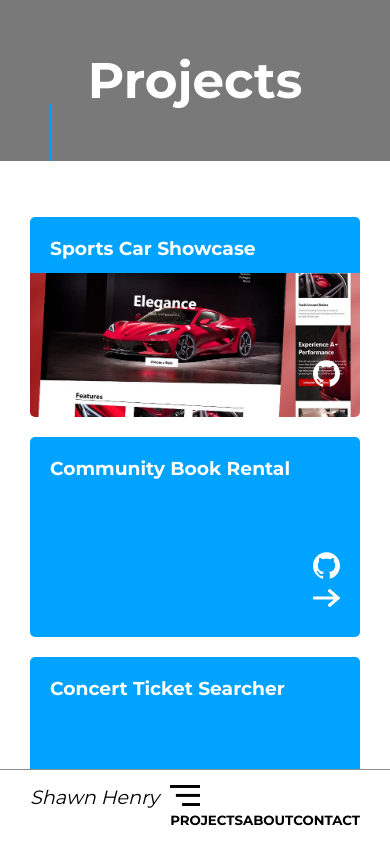
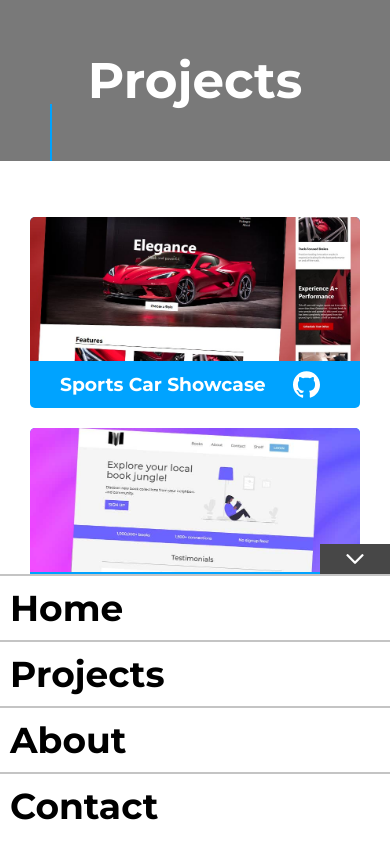
Before and after one commit to shenry45/Dev-Portfolio, a React (Create React App) app: page /projects2 in a window 390 px wide. Both pictures are taken after a click on the button 344 px from the left and 814 px from the top of the page. Shown: the top 844 px of the page. Built offline with nearby package versions, Linux system fonts and the light colour scheme.

Commit message:
finish projects page and project cards, finish mobile popup menu, start contact subpage

```diff
--- /dev/null
+++ b/src/components/ContactForm.js
@@ -0,0 +1,68 @@
+import React, { useState } from 'react';
+import emailjs from 'emailjs-com';
+
+const ContactForm = () => {
+    const [name, setName] = useState('');
+    const [email, setEmail] = useState('');
+    const [message, setMessage] = useState('');
+    const [success, setSuccess] = useState(false);
+
+    return (
+        <div className="container">
+            <div>
+                <p>Fill out this contact form to get in contact with me.</p>
+                <form>
+                    <label htmlFor="name">Name</label>
+                    <input
+                        type="text"
+                        id="name"
+                        name="name"
+                        onChange={e => setName(e.target.value)}
+                    />
+                    <label htmlFor="email">Email</label>
+                    <input
+                        type="email"
+                        id="email"
+                        name="email"
+                        onChange={e => setEmail(e.target.value)}
+                    />
+                    <label htmlFor="message">Message</label>
+                    <textarea
+                        id="message"
+                        name="message"
+                        rows="8"
+                        onChange={e => setMessage(e.target.value)}
+                    />
+                    <button
+                        onClick={async e => {
+                            e.preventDefault();
+
+                            if (!name || !email || !message) {
+                                alert('please fill out all fields.')
+                                return
+                            }
+
+                            await emailjs
+                                .send(process.env.REACT_APP_MAIL_SERVICE, process.env.REACT_APP_MAIL_TEMPLATE, {from_name: name, reply_to: email, message_html: message}, process.env.REACT_APP_MAIL_USER)
+                                .then(function(response) {
+                                    setSuccess(true);
+                                }, function(error) {
+                                    setSuccess(false)
+                                });
+                        }}
+                    >Send Message</button>
+                </form>
+                {
+                    success ? <div className="success">Message sent successfully!</div> : ''
+                }
+            </div>
+            <div className="details">
+                <p><strong>Phone:</strong> (928) 362-9379</p>
+                <p><strong>Email:</strong> shawn45henry@gmail.com</p>
+                <p><strong>Location:</strong> Lake Havasu City, AZ</p>
+            </div>
+        </div>
+    )
+}
+
+export default ContactForm;
--- a/src/components/NavBar.js
+++ b/src/components/NavBar.js
@@ -2,6 +2,7 @@ import React, { useState } from 'react';
 import { Link } from 'react-router-dom';
 
 import MenuIcon from '../assets/menu-icon.svg';
+import MenuCloseIcon from '../assets/arrow-down.svg';
 
 const NavBar = () => {
     const [menu, toggleMenu] = useState(false);
@@ -25,14 +26,18 @@ const NavBar = () => {
                 </button>
                 { menu ?
                         <div className="modal-menu">
-                            <Link to="/projects" onClick={() => toggleMenu(!menu)}>
-                                <button>PROJECTS</button>
+                            <img src={MenuCloseIcon} onClick={() => toggleMenu(!menu)} alt="Close menu" />
+                            <Link to="/" onClick={() => toggleMenu(!menu)}>
+                                <button>Home</button>
+                            </Link>
+                            <Link to="/projects2" onClick={() => toggleMenu(!menu)}>
+                                <button>Projects</button>
                             </Link>
                             <Link to="/about" onClick={() => toggleMenu(!menu)}>
-                                <button>ABOUT</button>
+                                <button>About</button>
                             </Link>
-                            <Link to="/contact" onClick={() => toggleMenu(!menu)}>
-                                <button>CONTACT</button>
+                            <Link to="/contact2" onClick={() => toggleMenu(!menu)}>
+                                <button>Contact</button>
                             </Link>
                         </div>
                     :
--- a/src/components/PortfolioCard.js
+++ b/src/components/PortfolioCard.js
@@ -5,9 +5,11 @@ import ArrowRight from '../assets/arrow-right-thin.svg';
 
 const PortfolioCard = (props) => {
     return (
-        <div className="card-cont" id={props.imageID}>
+        <div className="card-cont" >
+            <img src={props.image} className="featured" alt="portfolio display" />
+            <div>
                 <h3>{props.title}</h3>
-            <div>
+                <div className="icons">
                     {
                         props.github ? (
                             <a href={props.github}>
@@ -24,6 +26,7 @@ const PortfolioCard = (props) => {
                     }
                 </div>
             </div>
+        </div>
     )
 }
 
--- a/src/components/Story.js
+++ b/src/components/Story.js
@@ -3,7 +3,7 @@ import React from 'react';
 const Story = () => {
     return (
         <section className="story">
-            <iframe src="https://www.youtube.com/embed/LDU_Txk06tM" title="My Personal Story Video" allow="accelerometer; autoplay; clipboard-write; encrypted-media; gyroscope" allowfullscreen></iframe>
+            <iframe src="https://www.youtube.com/embed/LDU_Txk06tM" title="My Personal Story Video" allow="accelerometer; autoplay; clipboard-write; encrypted-media; gyroscope" allowFullScreen></iframe>
             <div>
                 <h2>My Story</h2>
                 <p className="accent"></p>
--- /dev/null
+++ b/src/pages/Contact2.js
@@ -0,0 +1,15 @@
+import React from 'react';
+
+import SubHero from '../components/SubHero';
+import ContactForm from '../components/ContactForm';
+
+const Contact = () => {
+    return (
+        <>
+            <SubHero title="Contact" />
+            <ContactForm />
+        </>
+    )
+}
+
+export default Contact;
--- a/src/pages/Projects2.js
+++ b/src/pages/Projects2.js
@@ -3,6 +3,12 @@ import PortfolioCard from '../components/PortfolioCard';
 
 import SubHero from '../components/SubHero';
 import Social from '../components/Social';
+import Button from '../components/Button';
+
+import SportsCar from '../assets/elegant-vehicle-website-image.jpg';
+import BookRental from '../assets/neighborhood-library-show-image.jpg';
+import ConcertTickets from '../assets/concert-searcher-show-image.jpg';
+import JetSki from '../assets/jet-ski-parts-image.jpg';
 
 const Projects2 = () => {
     return (
@@ -12,26 +18,33 @@ const Projects2 = () => {
                 <PortfolioCard
                     title="Sports Car Showcase"
                     github="https://github.com/shenry45/MotoElegance"
-                    imageID="sport"
+                    image={SportsCar}
                 />
                 <PortfolioCard
                     title="Community Book Rental"
                     github="https://github.com/Neighborhood-Library"
                     hosted="https://neighborhood-library-sh.netlify.app/"
-                    imageID=""
+                    image={BookRental}
                 />
                 <PortfolioCard
                     title="Concert Ticket Searcher"
                     github="https://github.com/shenry45/BlackBox"
                     hosted="https://black-box-concerts.netlify.app/"
-                    imageID=""
+                    image={ConcertTickets}
                 />
                 <PortfolioCard
                     title="Ecommerce Site"
                     github=""
                     hosted="https://prowatercraftracing.com/"
-                    imageID=""
+                    image={JetSki}
                 />
+            </section>
+            <section className="project-cta">
+                <h2>Now, what do you think?</h2>
+
+                <a href="/contact" rel="">
+                    <Button title="Contact Me"/>
+                </a>
             </section>
             <Social />
             <p className="blank"></p>
--- a/src/style.css
+++ b/src/style.css
@@ -27,6 +27,14 @@ p.accent {
 button, a, i {
   cursor: pointer;
   font-weight: bold;
+}
+
+button {
+  padding: 10px 40px;
+  background: #00A3FF;
+  border: none;
+  border-radius: 5px;
+  color: #fff;
 }
 
 a {
@@ -70,6 +78,9 @@ header {
   -webkit-box-pack: justify;
       -ms-flex-pack: justify;
           justify-content: space-between;
+  -webkit-box-align: center;
+      -ms-flex-align: center;
+          align-items: center;
   background: #fff;
   border-top: 1px solid #8D8D8D;
 }
@@ -86,6 +97,53 @@ header p.title a {
 header button {
   background: none;
   border: none;
+  padding: 0;
+}
+
+header div.modal-menu {
+  display: -webkit-box;
+  display: -ms-flexbox;
+  display: flex;
+  -webkit-box-orient: vertical;
+  -webkit-box-direction: normal;
+      -ms-flex-flow: column nowrap;
+          flex-flow: column nowrap;
+  -webkit-box-align: end;
+      -ms-flex-align: end;
+          align-items: flex-end;
+  width: 100%;
+  height: 300px;
+  position: fixed;
+  bottom: 0;
+  left: 0;
+}
+
+header div.modal-menu.closed {
+  height: 0px;
+}
+
+header div.modal-menu a {
+  width: 100%;
+}
+
+header div.modal-menu button {
+  width: 100%;
+  padding: 10px;
+  font-size: 36px;
+  text-align: left;
+  color: #000;
+  border-top: 2px solid #c4c4c4;
+  text-align: left;
+  background: #fff;
+  border-radius: 0;
+}
+
+header div.modal-menu img {
+  text-align: right;
+  width: 70px;
+  padding: 10px 25px;
+  background: #474747;
+  margin-bottom: 0;
 }
 
 .App {
@@ -122,11 +180,6 @@ header button {
 
 .hero button {
   float: right;
-  padding: 10px 40px;
-  background: #00A3FF;
-  border: none;
-  border-radius: 5px;
-  color: #fff;
 }
 
 .sub-hero {
@@ -278,7 +331,8 @@ header button {
 }
 
 .projects-cont div.card-cont {
-  height: 200px;
+  padding: 0;
+  height: 100%;
   display: -webkit-box;
   display: -ms-flexbox;
   display: flex;
@@ -289,6 +343,7 @@ header button {
   -webkit-box-pack: justify;
       -ms-flex-pack: justify;
           justify-content: space-between;
+  overflow: hidden;
 }
 
 .projects-cont div.card-cont:last-child {
@@ -299,13 +354,21 @@ header button {
   display: -webkit-box;
   display: -ms-flexbox;
   display: flex;
-  -webkit-box-orient: vertical;
+  -webkit-box-orient: horizontal;
   -webkit-box-direction: normal;
-      -ms-flex-flow: column nowrap;
-          flex-flow: column nowrap;
-  -webkit-box-align: end;
-      -ms-flex-align: end;
-          align-items: flex-end;
+      -ms-flex-flow: row nowrap;
+          flex-flow: row nowrap;
+  -webkit-box-pack: justify;
+      -ms-flex-pack: justify;
+          justify-content: space-between;
+  -webkit-box-align: center;
+      -ms-flex-align: center;
+          align-items: center;
+  padding: 10px 30px;
+}
+
+.projects-cont div.card-cont div.icons {
+  padding: 0;
 }
 
 .projects-cont div.card-cont div img {
@@ -313,15 +376,37 @@ header button {
   position: relative;
   right: initial;
   bottom: initial;
-  margin-bottom: 10px;
+  margin-right: 10px;
 }
 
-.projects-cont div.card-cont#sport {
-  background: url("./assets/elegant-vehicle-website-image.jpg");
-  background-size: contain;
-  background-position-y: bottom;
-  background-repeat: no-repeat;
-  background-color: #00A3FF;
+.projects-cont div.card-cont img.featured {
+  width: 100%;
+  height: auto;
+  position: relative;
+  right: initial;
+  bottom: initial;
+}
+
+.project-cta {
+  background-color: #797979;
+  display: -webkit-box;
+  display: -ms-flexbox;
+  display: flex;
+  -webkit-box-orient: vertical;
+  -webkit-box-direction: normal;
+      -ms-flex-flow: column nowrap;
+          flex-flow: column nowrap;
+  justify-self: flex-end;
+}
+
+.project-cta h2 {
+  font-size: 37px;
+  color: #fff;
+  margin-bottom: 50px;
+}
+
+.project-cta button {
+  float: right;
 }
 
 .blank {
--- a/src/style.scss
+++ b/src/style.scss
@@ -29,6 +29,14 @@ p {
 button, a, i {
     cursor: pointer;
     font-weight: bold;
+}
+
+button {
+    padding: 10px 40px;
+    background: $color-primary;
+    border: none;
+    border-radius: 5px;
+    color: #fff;
 }
 
 a {
@@ -63,6 +71,7 @@ header {
     display: flex;
     flex-flow: row nowrap;
     justify-content: space-between;
+    align-items: center;
     background: #fff;
     border-top: 1px solid #8D8D8D;
 
@@ -78,6 +87,47 @@ header {
     button {
         background: none;
         border: none;
+        padding: 0;
+    }
+
+    div.modal-menu {
+        display: flex;
+        flex-flow: column nowrap;
+        align-items: flex-end;
+        width: 100%;
+        height: 300px;
+        position: fixed;
+        bottom: 0;
+        left: 0;
+
+        &.closed {
+            height: 0px;
+        }
+
+        a {
+            width: 100%;
+        }
+
+        button {
+            width: 100%;
+            padding: 10px;
+            font-size: 36px;
+            text-align: left;
+            color: #000;
+            border-top: 2px solid #c4c4c4;
+            text-align: left;
+            background: #fff;
+            border-radius: 0;
+        }
+
+        img {
+            text-align: right;
+            width: 70px;
+            padding: 10px 25px;
+            background: #474747;
+            margin-bottom: 0;
+
+        }
     }
 }
 
@@ -105,11 +155,6 @@ header {
     }
     button {
         float: right;
-        padding: 10px 40px;
-        background: $color-primary;
-        border: none;
-        border-radius: 5px;
-        color: #fff;
     }
 }
 
@@ -238,10 +283,12 @@ header {
 .projects-cont {
 
     div.card-cont  {
-        height: 200px;
+        padding: 0;
+        height: 100%;
         display: flex;
         flex-flow: column nowrap;
         justify-content: space-between;
+        overflow: hidden;
 
         &:last-child {
             margin-bottom: 0;
@@ -249,27 +296,50 @@ header {
 
         div {
             display: flex;
-            flex-flow: column nowrap;
-            align-items: flex-end;
+            flex-flow: row nowrap;
+            justify-content: space-between;
+            align-items: center;
+            padding: 10px 30px;
+
+            &.icons {
+                padding: 0;
+            }
 
             img {
                 width: 27px;
                 position: relative;
                 right: initial;
                 bottom: initial;
-                margin-bottom: 10px;
-
+                margin-right: 10px;
             }
 
         }
 
-        &#sport {
-            background: url('./assets/elegant-vehicle-website-image.jpg');
-            background-size: contain;
-            background-position-y: bottom;
-            background-repeat: no-repeat;
-            background-color: $color-primary;
+        img.featured {
+            width: 100%;
+            height: auto;
+            position: relative;
+            right: initial;
+            bottom: initial;
         }
+    }
+
+}
+
+.project-cta {
+    background-color: #797979;
+    display: flex;
+    flex-flow: column nowrap;
+    justify-self: flex-end;
+
+    h2 {
+        font-size: 37px;
+        color: #fff;
+        margin-bottom: 50px;
+    }
+
+    button {
+        float: right;
     }
 }
 
```
Also changed, not shown: src/App.js (+4 -3 lines), src/assets/arrow-down.svg (added). Lines whose indentation alone changed are shown as unchanged.
